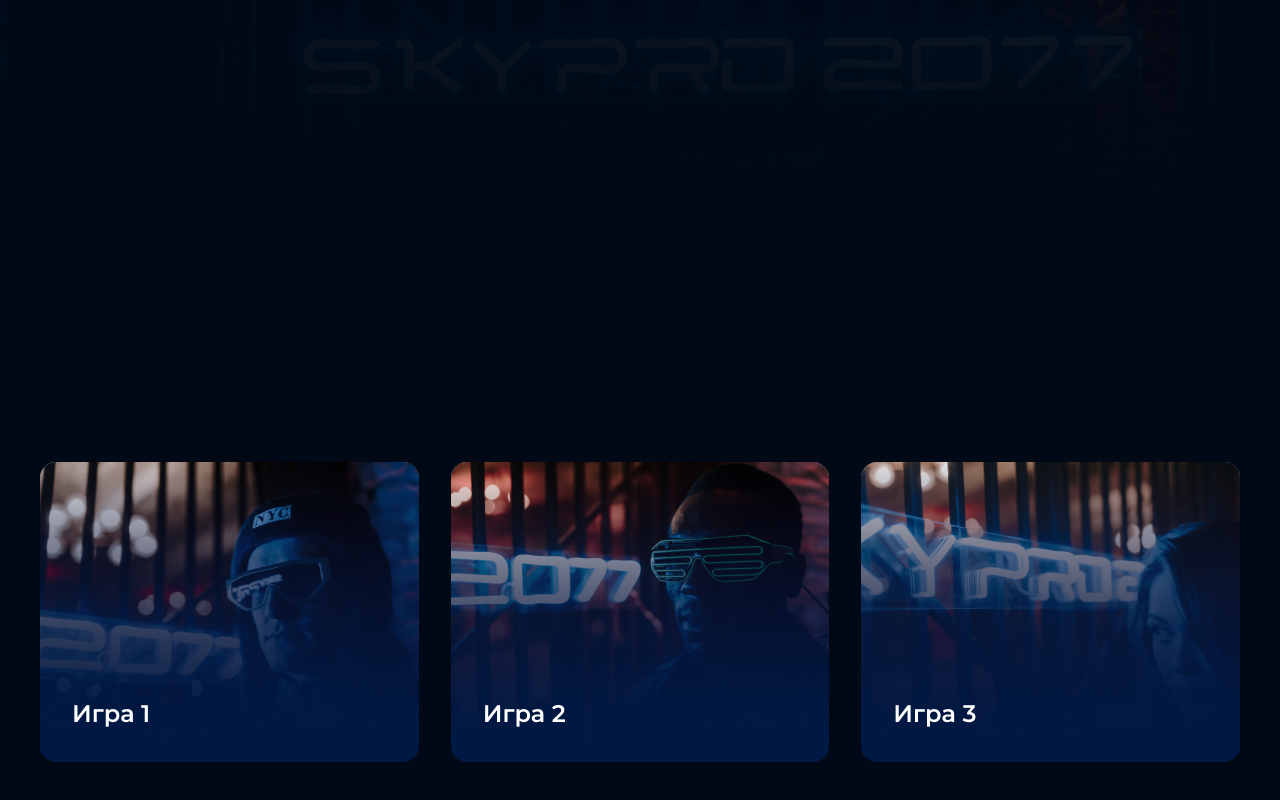
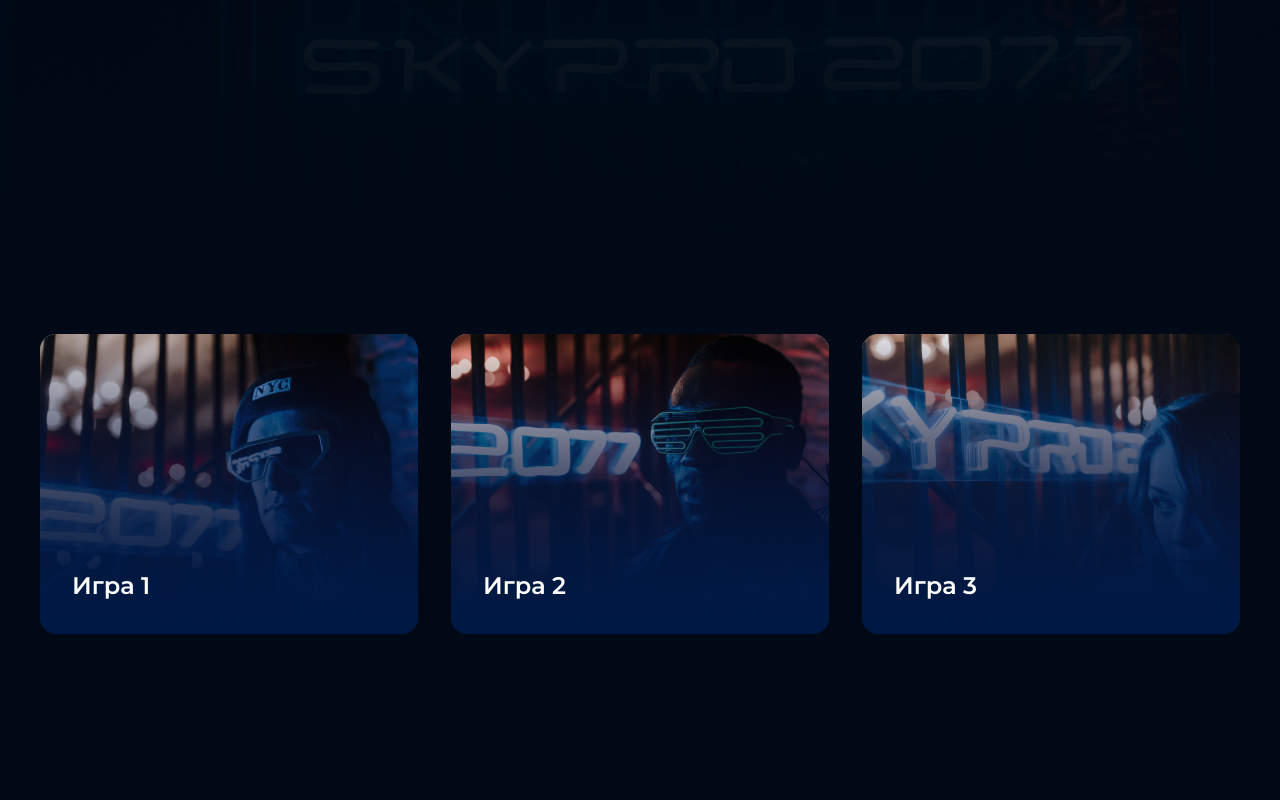
Before and after one commit to Fergielis/2-nd-course-hm, a plain HTML site: page index.html in a window 1280 px wide. Shown: the part 690-1490 px from the top of the page. Drawn offline with Linux system fonts and the light colour scheme.

Commit message:
style chanches

```diff
--- a/style.css
+++ b/style.css
@@ -13,7 +13,6 @@ body {
 }
 .top {
     height: 1024px;
-    /* background-image: url("img/fon\ head.jpg"); */
     background-repeat: no-repeat;
     background-position: center;
     background-size: cover;
@@ -56,12 +55,13 @@ body {
 }
 
 .game {
-    height: 556px;
+    min-height: 556px;
     background: #000915;
 }
+
 .game__box {
-    padding-top: 128px;
     display: flex;
+    flex-wrap: wrap;
     justify-content: space-between;
     gap: 32px;
 }
@@ -71,7 +71,7 @@ body {
     font-size: 24px;
     line-height: 32px;
     color: #FFFFFF;
-    width: 379px;
+    width: 378px;
     height: 300px;
     display: flex;
 }
```
